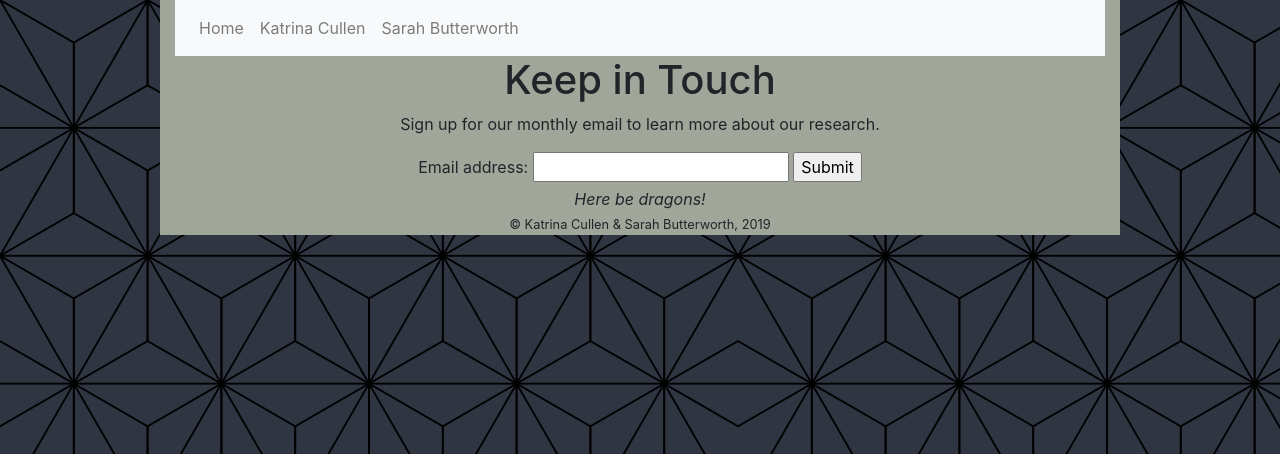
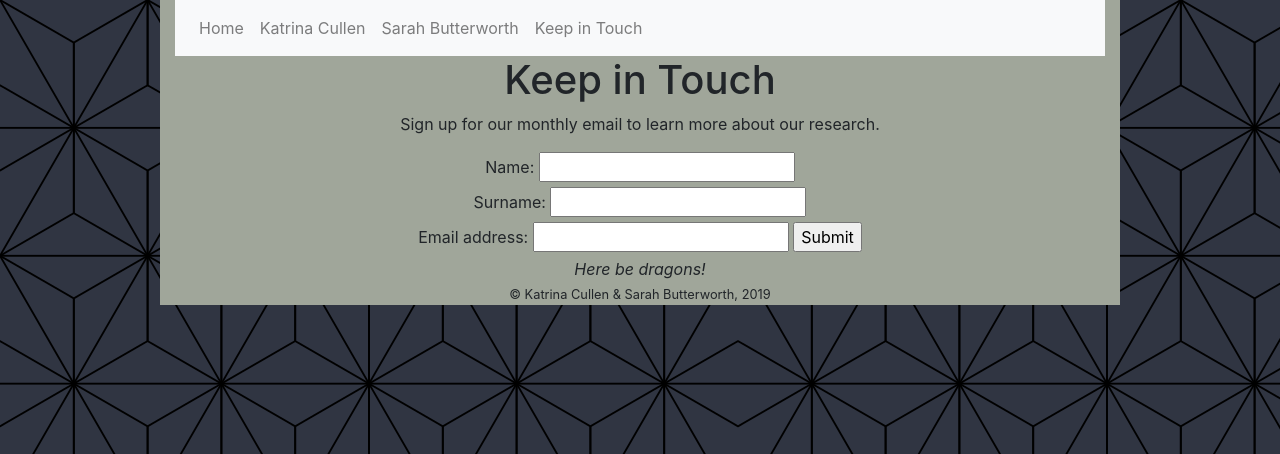
Before and after one commit to KatrinapC/COMPETITION_KC_SB, a Flask app: page /keepintouch in a window 1280 px wide. Shown: the top 454 px of the page. Run offline with Flask 2, Linux system fonts and the light colour scheme; some libraries are stand-ins or nearby versions.

Commit message:
Added Keep in Touch page
Added keep in touch page + inputs

```diff
--- a/app.py
+++ b/app.py
@@ -22,7 +22,6 @@ def sarah():
     return render_template('sarah.html')
 
 
-
 # run the app with debug mode on if name = __main__  (the __Main__ is a convention)
 if __name__ == '__main__':
     app.run(debug=True)
--- a/templates/keepintouch.html
+++ b/templates/keepintouch.html
@@ -2,7 +2,7 @@
 <html lang="en">
 <head>
     <meta charset="UTF-8">
-    <title>Sarah Butterworth | PhD People</title>
+    <title>Keep in Touch | PhD People</title>
 </head>
 <body>
     {% extends "layout.html" %}
@@ -12,6 +12,12 @@
         <p>Sign up for our monthly email to learn more about our research.</p>
         <div id="contact-form">
           <form method="post" action="/signup">
+            <label for="firstname">Name:</label>
+            <input type="text" name="firstname">
+            <br>
+            <label for="lastname">Surname:</label>
+            <input type="text" name="lastname">
+            <br>
             <label for="email">Email address:</label>
             <input type="email" id="email" name="email" required="required">
             <input type="submit" value="Submit" id="submit-button">
--- a/templates/layout.html
+++ b/templates/layout.html
@@ -19,7 +19,9 @@
                         <li class="nav-item">
                             <a class="nav-link" href="sarah">Sarah Butterworth</a>
                         </li>
-
+                        <li class="nav-item">
+                            <a class="nav-link" href="sarah">Keep in Touch</a>
+                        </li>
                     </ul>
                     <!-- <form class="form-inline my-2 my-lg-0">
                       <input class="form-control mr-sm-2" type="search" placeholder="Search" aria-label="Search">
```
Also changed, not shown: templates/Katrina.html (line endings or trailing spaces).
